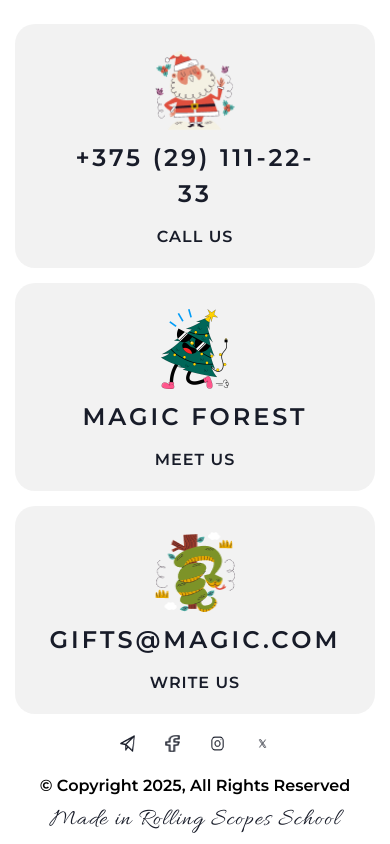
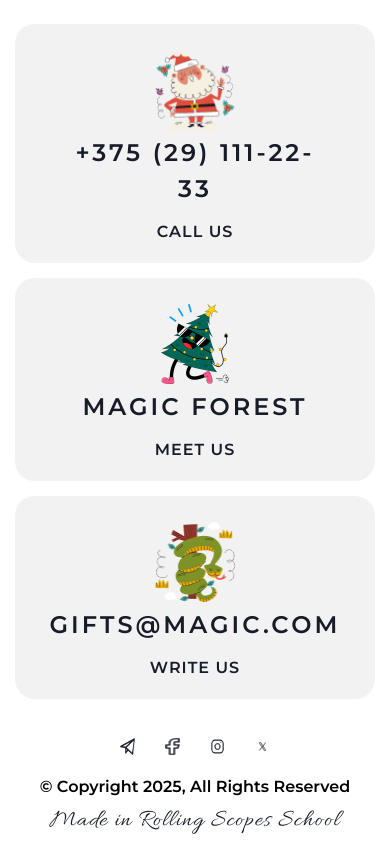
Before and after one commit to anastasia19141918/christmas-shop, a website: page index.html in a window 390 px wide. Shown: the part 4143-4987 px from the top of the page. Drawn offline with Linux system fonts and the light colour scheme.

Commit message:
feat: footer media

```diff
--- a/src/sass/base/_tags.scss
+++ b/src/sass/base/_tags.scss
@@ -23,6 +23,9 @@
   &_mail {
     background-image: url('../../src/img/Gifts/gifts-img_3.png');
   }
+  @include tablet-burger-menu {
+    margin-bottom: 5px;
+  }
 };
 
 .footer__icon {
--- a/src/sass/layouts/_footer.scss
+++ b/src/sass/layouts/_footer.scss
@@ -1,5 +1,11 @@
 .footer {
   padding: 3.5% 0 3% 0;
+  @include tablet-burger-menu {
+    padding: 8% 0 3% 0;
+  };
+  @include mobale {
+    padding: 8% 2% 3% 2%;
+  }
 };
 
 .wrapper__footer {
@@ -15,6 +21,12 @@
   flex-direction: row;
   margin-bottom: 22px;
   gap: 0px 30px;
+  @include tablet-burger-menu {
+    margin-bottom: 20px;
+  };
+  @include mobale-small {
+    margin-bottom: 30px;
+  }
 };
 
 .footer__icon {
```
Also changed, not shown: src/sass/index.css, 1 other file.
